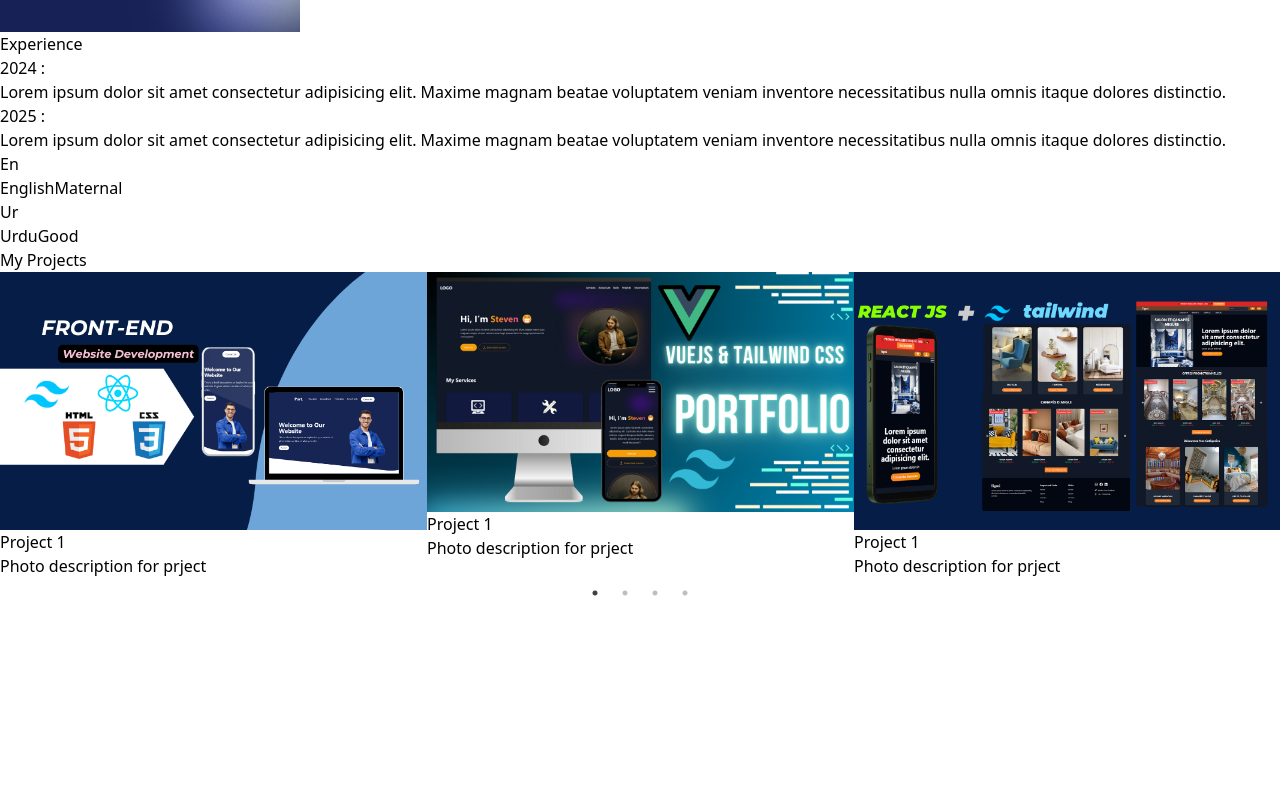
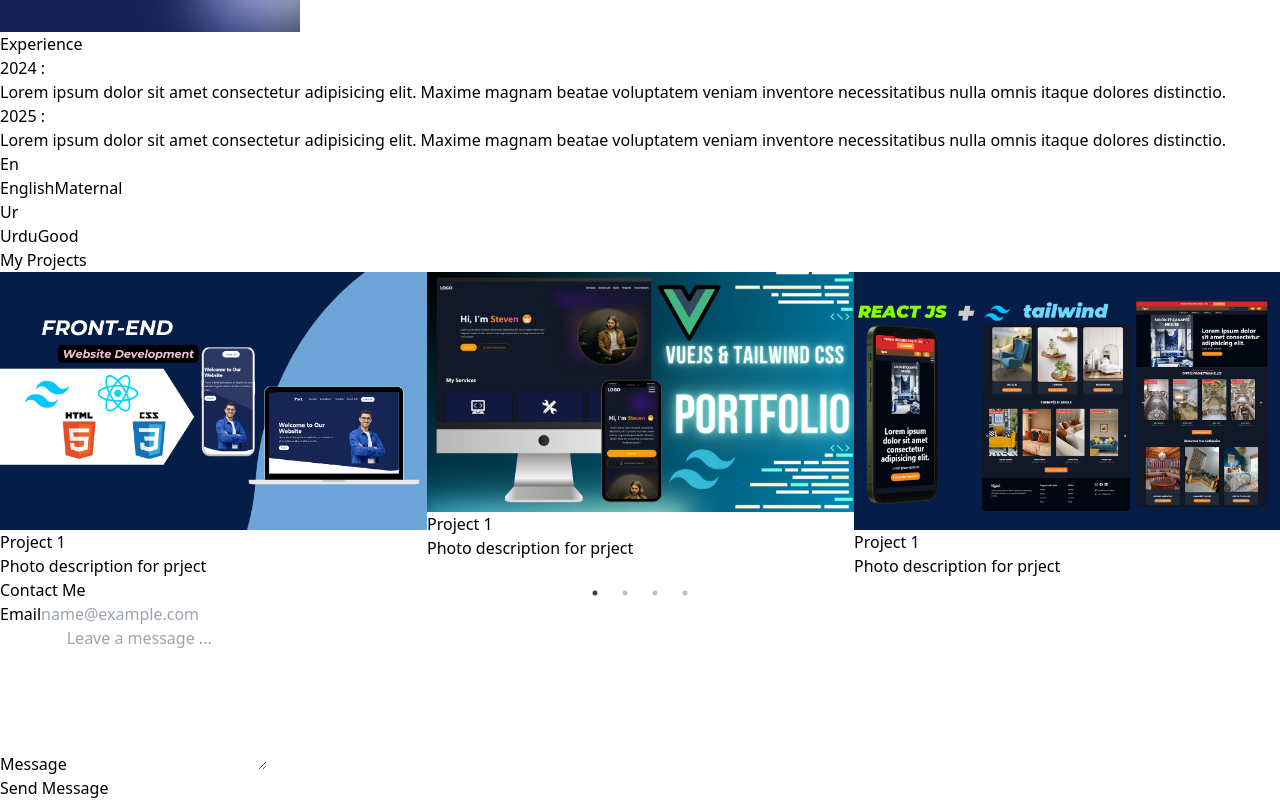
Before and after one commit to MuhammadSubhan0712/ReactJs-Projects, a React (Vite) app in the folder personal-portfolio/: page / in a window 1280 px wide. Shown: the part 4837-5637 px from the top of the page. Before the commit the page ends 5440 px from the top, so only its background shows below. Built offline with nearby package versions, Linux system fonts and the light colour scheme.

Commit message:
Working..

```diff
--- a/personal-portfolio/src/App.jsx
+++ b/personal-portfolio/src/App.jsx
@@ -1,26 +1,27 @@
 import React, { useEffect } from "react";
 import Hero from "./Components/Hero/Hero";
 import AOS from "aos";
-import 'aos/dist/aos.css';
+import "aos/dist/aos.css";
 import Skills from "./Components/Skills/Skills";
 import Experience from "./Components/Experience/Experience";
 import Language from "./Components/Language/Language";
 import Projects from "./Components/Projects/Projects";
+import Contact from "./Components/Contact/Contact";
 
 const App = () => {
-
-  useEffect(()=>{
+  useEffect(() => {
     AOS.init({
       duration: 1000,
     });
-  },[]);
+  }, []);
   return (
     <main className="bg-[#0d182e]">
       <Hero />
-      <Skills/>
-      <Experience/>
-      <Language/>
-      <Projects/>
+      <Skills />
+      <Experience />
+      <Language />
+      <Projects />
+      <Contact />
     </main>
   );
 };
--- a/personal-portfolio/src/Components/Contact/Contact.jsx
+++ b/personal-portfolio/src/Components/Contact/Contact.jsx
@@ -2,8 +2,12 @@
 
 const Contact = () => {
   return (
-    <section id="contact" className="py-8 lg:py-16 mx-auto max-w-screen-md">
-      <h2 className="mb-4 text-4xl tracking-tight font-extrabold text-center text-gray-900">
+    <section
+    data-aos="fade-up"
+    data-aos-delay="400"
+    id="contact"
+    className="py-8 lg:py-16 mx-auto max-w-screen-md">
+      <h2 className="mb-4 text-4xl tracking-tight font-extrabold text-center text-white">
         Contact Me
       </h2>
 
@@ -11,13 +15,13 @@
         <div>
           <label
             for="email"
-            className="block mbb-2 text-xl font-medium text-white">
+            className="block mb-2 text-xl font-medium text-white">
             Email
           </label>
           <input
             type="email"
             id="email"
-            className="shadow-sm bg-gray-50 border border-gray-300 text-gray-900 text-sm rounded-lg focus:ring-primary-500 focus:border-primary-500 block w-full p-2.5"
+            className="shadow-sm bg-gray-300 font-bold border border-gray-300 text-gray-900 text-sm rounded-lg focus:ring-primary-500 focus:border-primary-500 block w-full p-2.5"
             placeholder="name@example.com"
             required
           />
@@ -25,14 +29,14 @@
         <div className="sm:col-span-2">
           <label
             for="message"
-            className="block mbb-2 text-xl font-medium text-white">
+            className="block mb-2 text-xl font-medium text-white">
             Message
           </label>
           <textarea
             rows="6"
             id="message"
-            className="shadow-sm bg-gray-50 border border-gray-300 text-gray-900 text-sm rounded-lg focus:ring-primary-500 focus:border-primary-500 block w-full p-2.5"
-            placeholder="message here"
+            className="shadow-sm bg-gray-300 font-bold border border-gray-300 text-gray-900 text-sm rounded-lg focus:ring-primary-500 focus:border-primary-500 block w-full p-2.5"
+            placeholder="Leave a message ..."
             required
           />{" "}
         </div>
```
